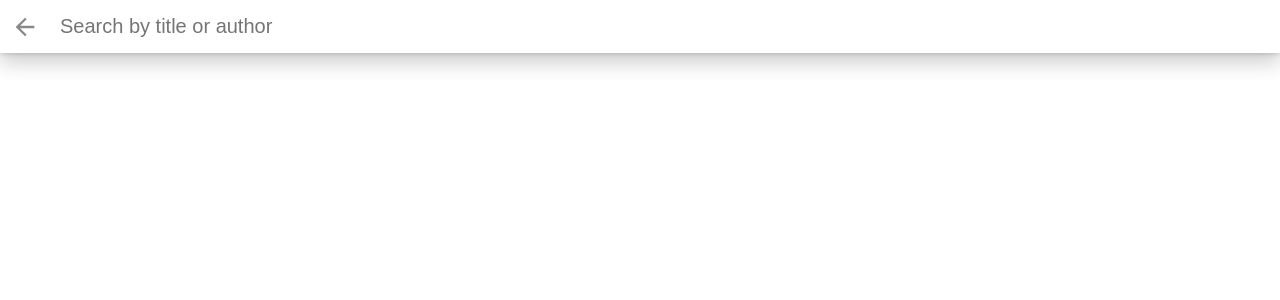
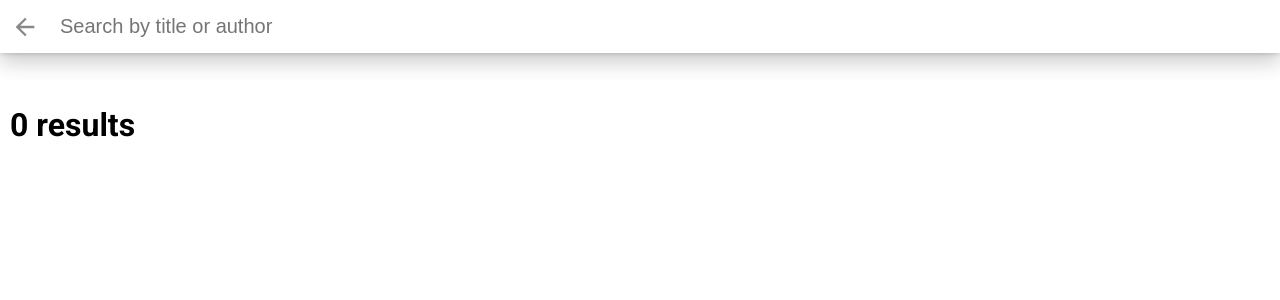
Before and after one commit to svmartin/bookshelfer, a React (Create React App) app: page /search in a window 1280 px wide. Shown: the top 300 px of the page. Built offline with nearby package versions, Linux system fonts and the light colour scheme.

Commit message:
add display results untested

```diff
--- a/src/Book.js
+++ b/src/Book.js
@@ -7,7 +7,8 @@ class Book extends React.Component {
       <li>
         <div className="book">
           <div className="book-top">
-          <div className="book-cover" style={{ width: 128, height: 193, backgroundImage: 'url("http://books.google.com/books/content?id=PGR2AwAAQBAJ&printsec=frontcover&img=1&zoom=1&imgtk=AFLRE73-GnPVEyb7MOCxDzOYF1PTQRuf6nCss9LMNOSWBpxBrz8Pm2_mFtWMMg_Y1dx92HT7cUoQBeSWjs3oEztBVhUeDFQX6-tWlWz1-feexS0mlJPjotcwFqAg6hBYDXuK_bkyHD-y&source=gbs_api")' }}></div>
+            <div className="book-cover" style={{ width: 128, height: 193, backgroundImage: 'url("http://books.google.com/books/content?id=PGR2AwAAQBAJ&printsec=frontcover&img=1&zoom=1&imgtk=AFLRE73-GnPVEyb7MOCxDzOYF1PTQRuf6nCss9LMNOSWBpxBrz8Pm2_mFtWMMg_Y1dx92HT7cUoQBeSWjs3oEztBVhUeDFQX6-tWlWz1-feexS0mlJPjotcwFqAg6hBYDXuK_bkyHD-y&source=gbs_api")' }}>
+            </div>
             <div className="book-shelf-changer">
               <select>
                 <option value="none" disabled>Move to...</option>
--- a/src/Search.js
+++ b/src/Search.js
@@ -1,5 +1,6 @@
 import React from 'react'
 import * as BooksAPI from './BooksAPI'
+// import ChangeShelf from './ChangeShelf'
 import { Link } from 'react-router-dom'
 
 class Search extends React.Component {
@@ -47,10 +48,36 @@ class Search extends React.Component {
           </div>
         </div>
         <div className="search-books-results">
+          { this.state.results.length > 0 && (
             <ol className="books-grid">
 
+              {/* map over search results here */}
+              {this.state.results.map((book) => (
+                <li key={book.id}>
+                  <div className="book">
+                    <div className="book-top">
+                      <div
+                        className="book-cover"
+                        style={{
+                          width: 128,
+                          height: 193,
+                          backgroundImage: "url(" + book.imageLinks.thumbnail + ")"
+                        }}
+                      />
+                      {/*change shelf here*/}
+                    </div>
+                    <div className="book-title">{book.title}</div>
+                  </div>
+                </li>
+              ))}
+
             </ol>
+          )} {/*how to deal with no search results?*/}
+          { this.state.results.length === 0 && (
+            <h1>0 results</h1>
+          )}
         </div>
+
       </div>
     )
   }
```
Lines whose indentation alone changed are shown as unchanged.
